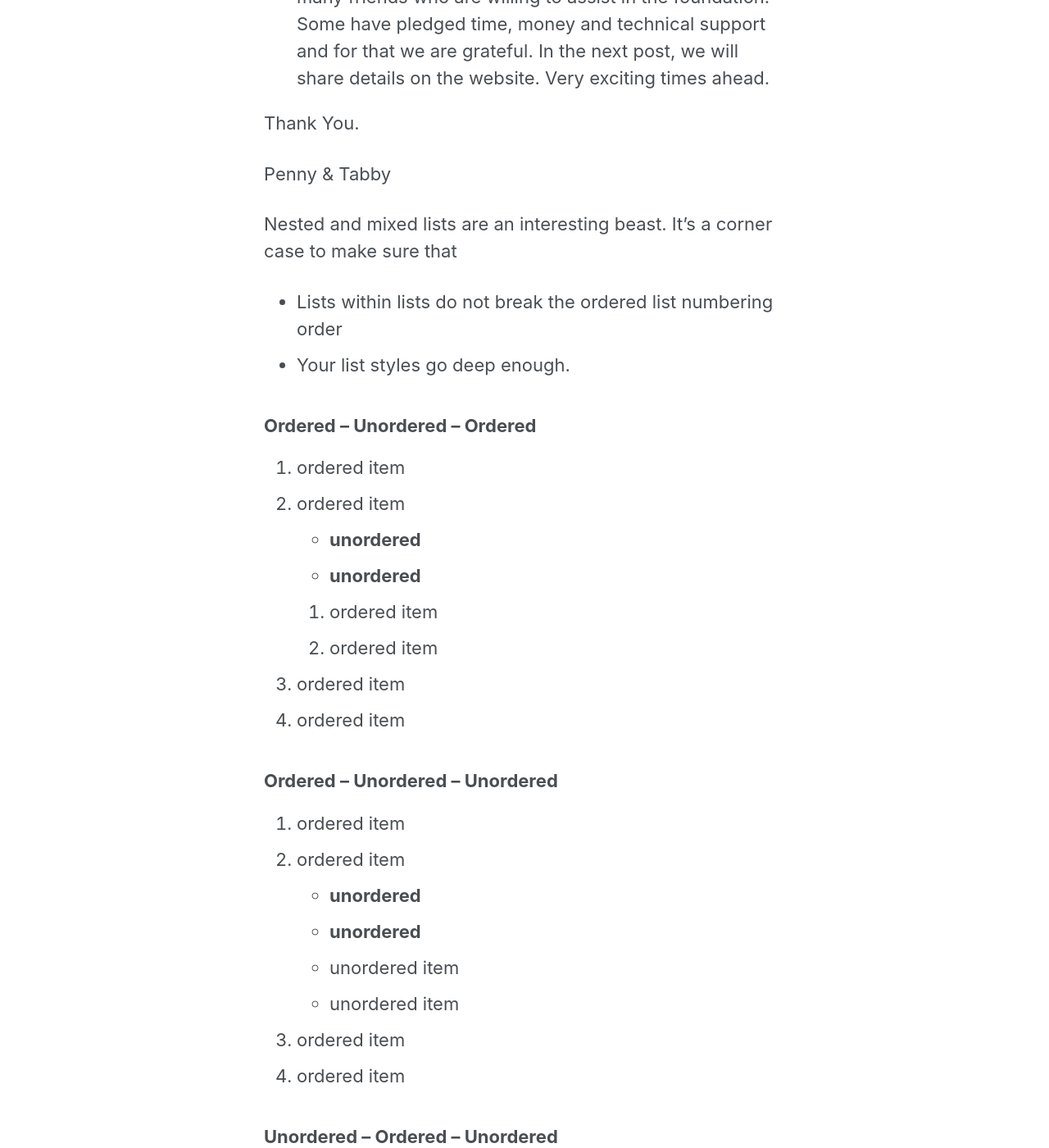
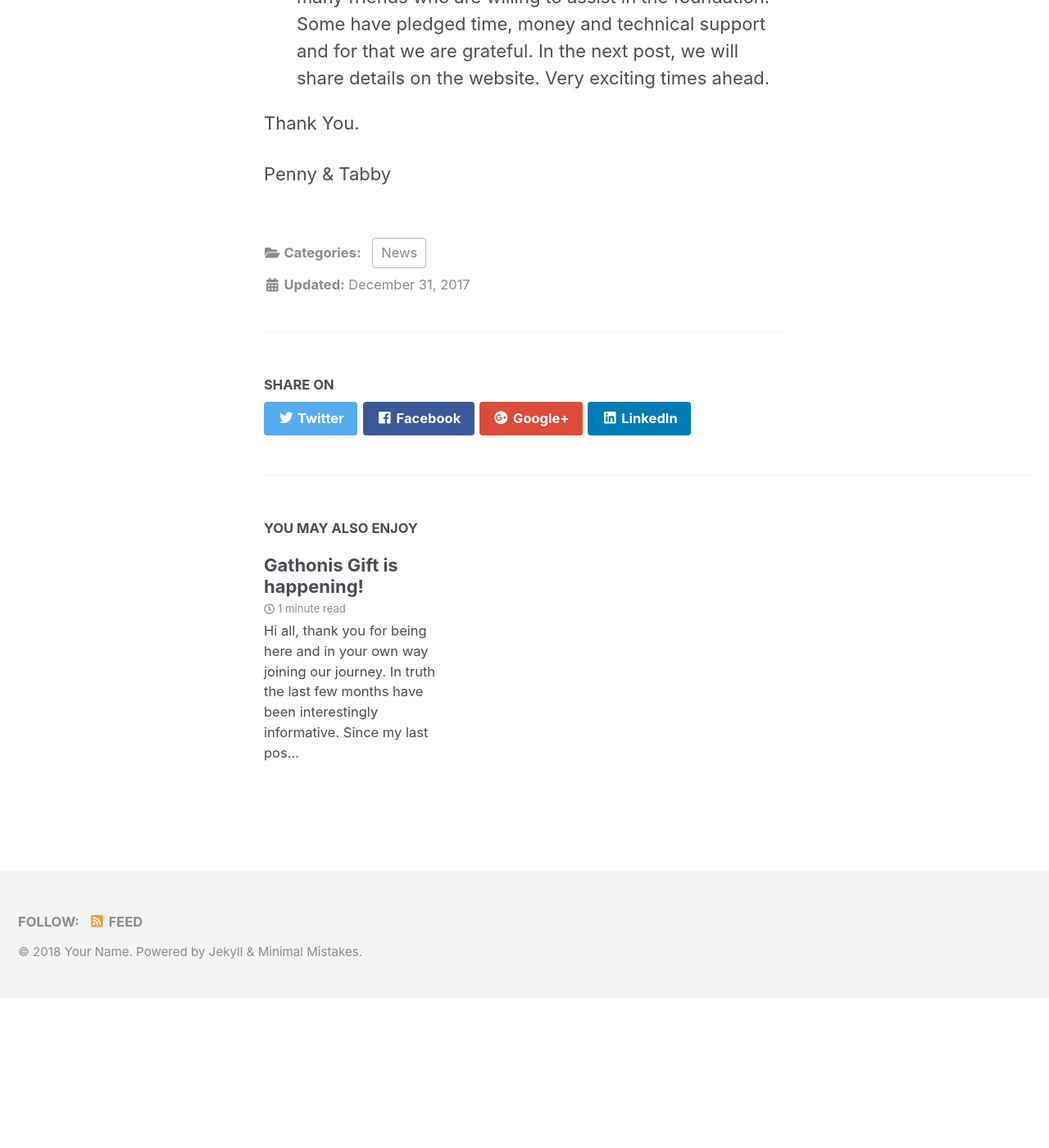
Before and after one commit to gathonisgift/gathonisgift.github.io, a Jekyll site: the page built from _posts/2017-12-31-gathonis-gift-is-happening.md, in a window 1280 px wide and 1400 px high, scrolled down 1520 px. Shown: the whole window at 82% size. Built offline with Jekyll 4.4.1, drawn with Linux system fonts in a browser that asks for light colours; cached includes are drawn as plain includes; nearby versions of some CDN libraries; after the commit the page ends 2736 px from its top, so only the background shows below that; some of the changed text lies outside the part shown.

Commit message:
Update _posts/2017-12-31-gathonis-gift-is-happening.md

```diff
--- a/_posts/2017-12-31-gathonis-gift-is-happening.md
+++ b/_posts/2017-12-31-gathonis-gift-is-happening.md
@@ -16,54 +16,3 @@ In the next post, we will share details on the website. Very exciting times ahea
 Thank You.
 
 Penny & Tabby
-
-
-
-Nested and mixed lists are an interesting beast. It's a corner case to make sure that
-
-* Lists within lists do not break the ordered list numbering order
-* Your list styles go deep enough.
-
-### Ordered -- Unordered -- Ordered
-
-1. ordered item
-2. ordered item
-  * **unordered**
-  * **unordered**
-    1. ordered item
-    2. ordered item
-3. ordered item
-4. ordered item
-
-### Ordered -- Unordered -- Unordered
-
-1. ordered item
-2. ordered item
-  * **unordered**
-  * **unordered**
-    * unordered item
-    * unordered item
-3. ordered item
-4. ordered item
-
-### Unordered -- Ordered -- Unordered
-
-* unordered item
-* unordered item
-  1. ordered
-  2. ordered
-    * unordered item
-    * unordered item
-* unordered item
-* unordered item
-
-### Unordered -- Unordered -- Ordered
-
-* unordered item
-* unordered item
-  * unordered
-  * unordered
-    1. **ordered item**
-    2. **ordered item**
-* unordered item
-* unordered item
```
